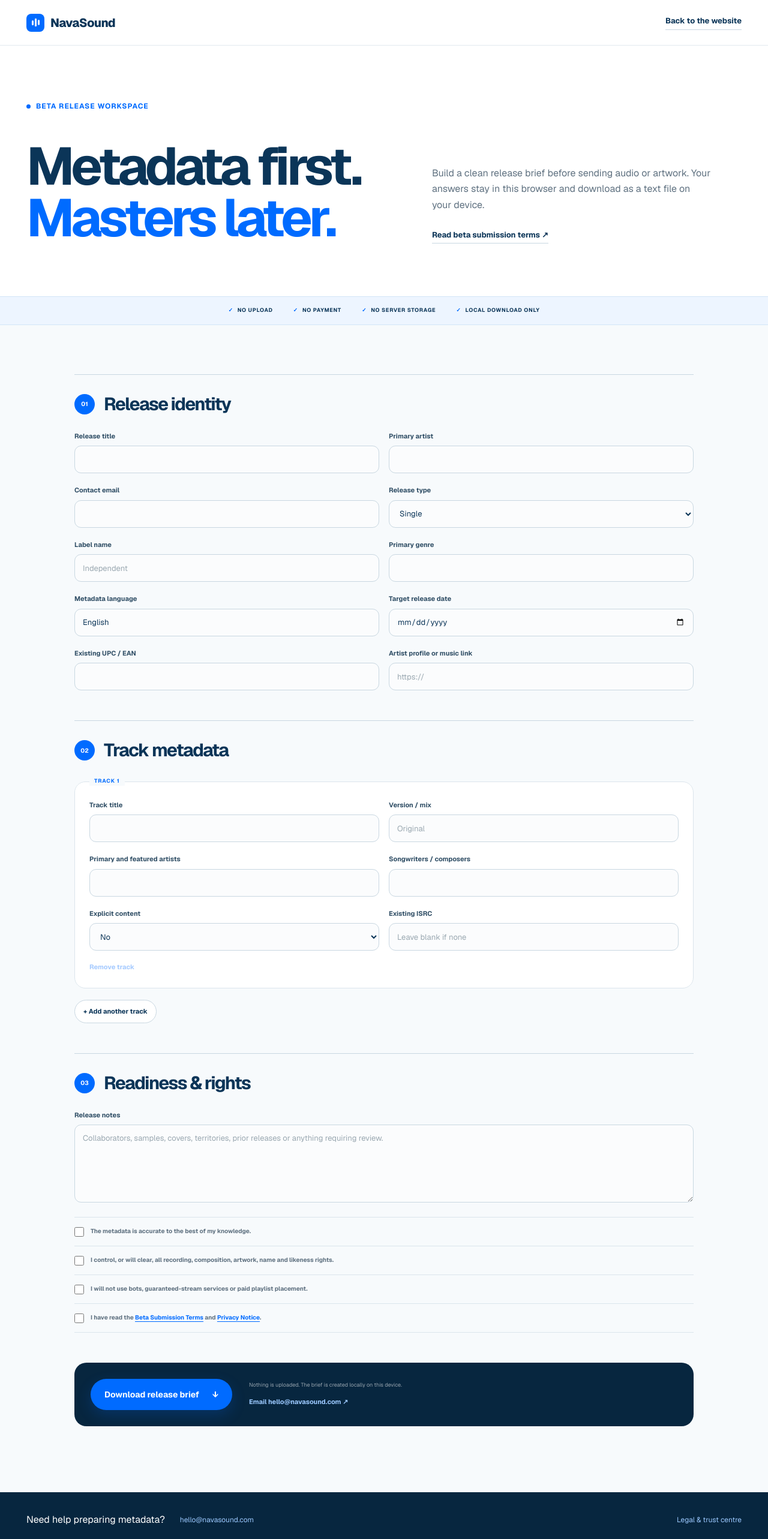
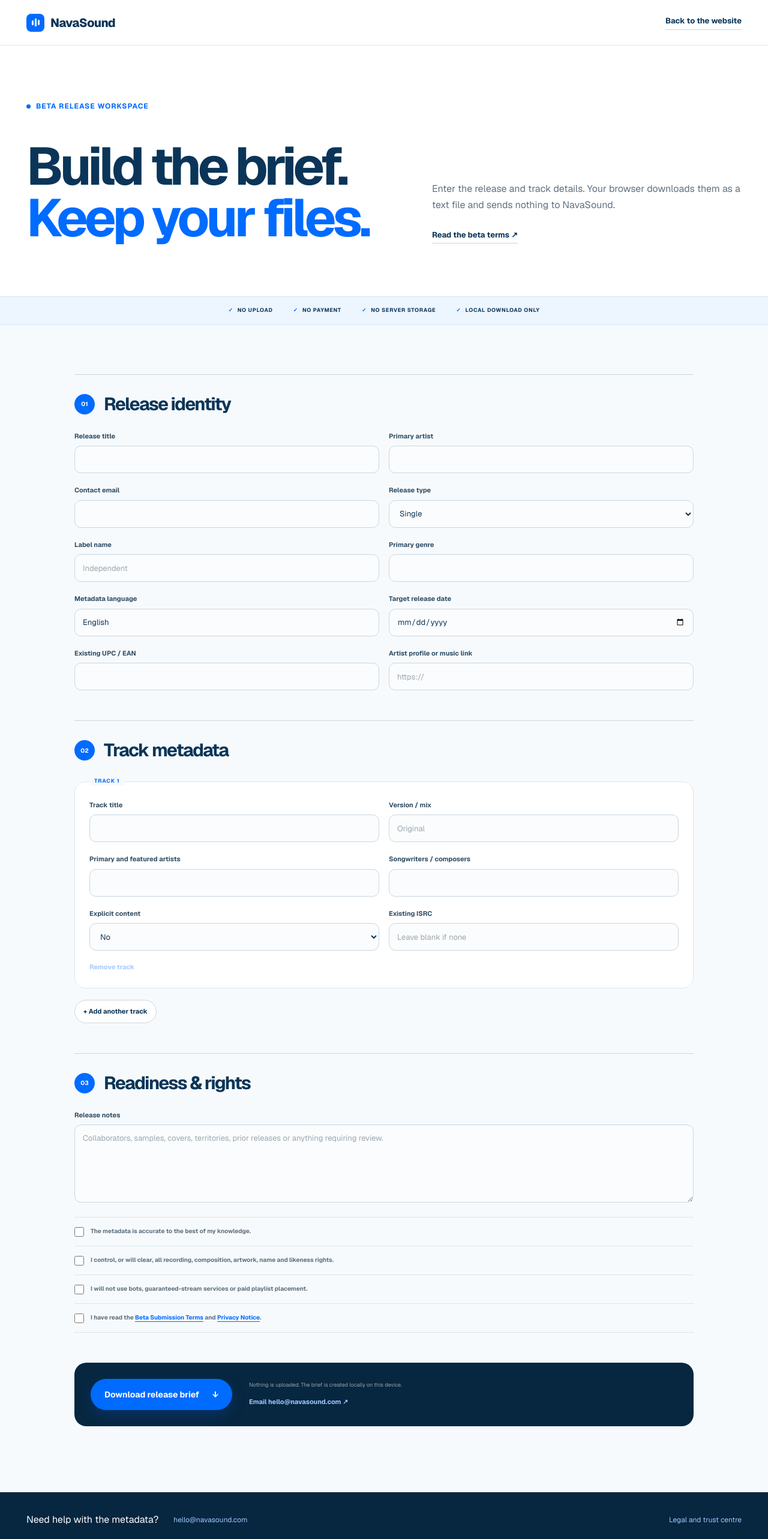
Before and after one commit to mehdiamiry40/navasound, a Next.js app: page /release in a window 1280 px wide. Shown: the top 2566 px of the page at 60% size. Built offline with nearby package versions, Linux system fonts and the light colour scheme.

Commit message:
Rewrite release page copy with Unslop pass

```diff
--- a/src/app/release/page.tsx
+++ b/src/app/release/page.tsx
@@ -5,7 +5,7 @@ import ReleaseBriefForm from "./release-brief-form";
 
 export const metadata: Metadata = {
   title: "Prepare a release | NavaSound",
-  description: "Create a structured, local-only release brief for the NavaSound founding-artist beta.",
+  description: "Create a release brief on your device for the NavaSound founding artist beta.",
 };
 
 export default function ReleasePage() {
@@ -14,13 +14,13 @@ export default function ReleasePage() {
       <InnerHeader />
       <section className="release-hero">
         <p className="eyebrow"><span /> Beta release workspace</p>
-        <h1>Metadata first.<br /><em>Masters later.</em></h1>
+        <h1>Build the brief.<br /><em>Keep your files.</em></h1>
         <div>
           <p>
-            Build a clean release brief before sending audio or artwork. Your answers
-            stay in this browser and download as a text file on your device.
+            Enter the release and track details. Your browser downloads them as a text
+            file and sends nothing to NavaSound.
           </p>
-          <Link className="text-link" href="/legal/beta">Read beta submission terms ↗</Link>
+          <Link className="text-link" href="/legal/beta">Read the beta terms ↗</Link>
         </div>
       </section>
       <div className="release-boundary">
@@ -28,9 +28,9 @@ export default function ReleasePage() {
       </div>
       <ReleaseBriefForm />
       <footer className="apply-footer release-footer">
-        <p>Need help preparing metadata?</p>
+        <p>Need help with the metadata?</p>
         <a href="mailto:hello@navasound.com">hello@navasound.com</a>
-        <Link href="/legal">Legal &amp; trust centre</Link>
+        <Link href="/legal">Legal and trust centre</Link>
       </footer>
     </main>
   );
```
